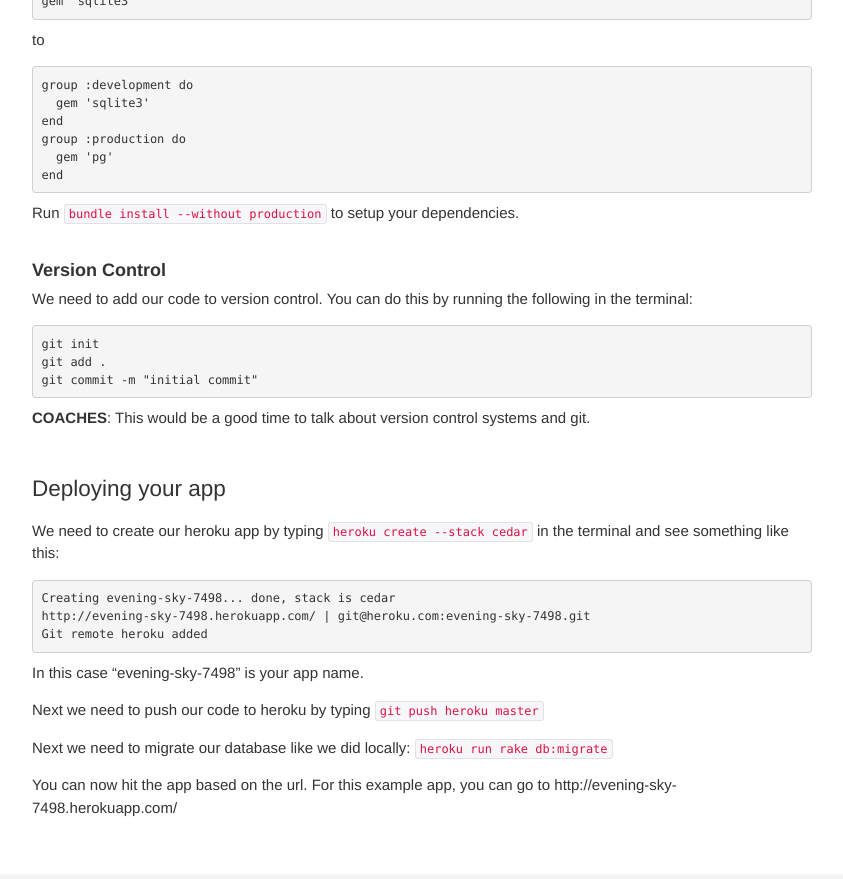
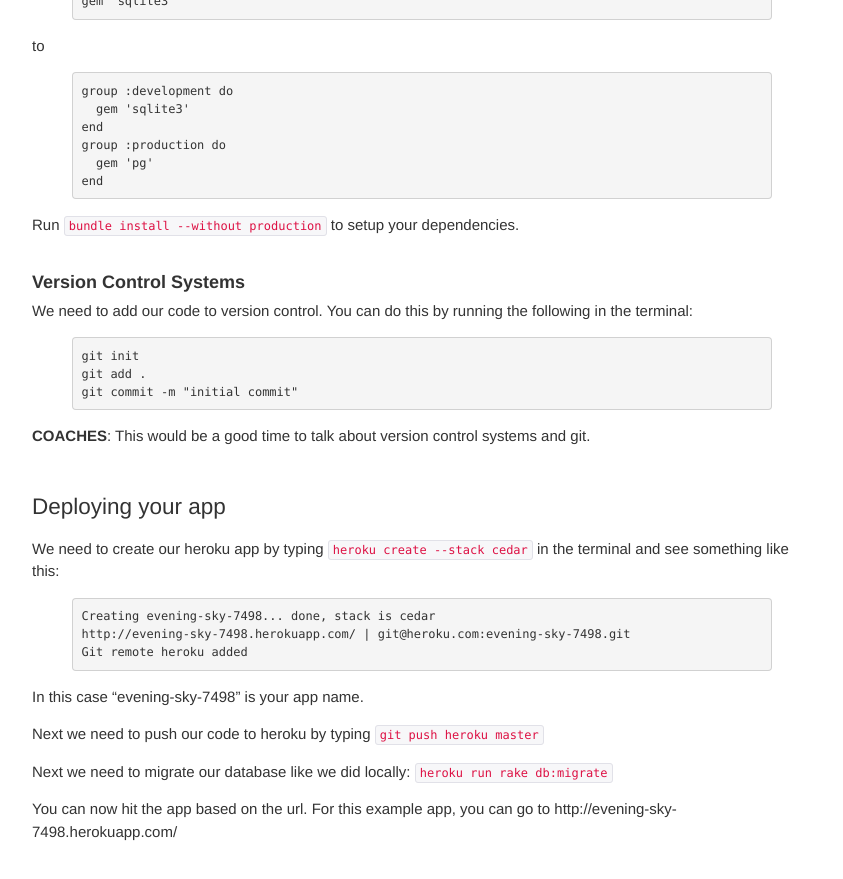
Before and after one commit to railsgirls/guides.railsgirls.com, a Jekyll site: the page built from _posts/2012-04-19-heroku.markdown, in a window 1280 px wide and 900 px high, scrolled down 485 px. Shown: the top 879 px of the window, without its empty margins (158-1001 px from the left). Built offline with Jekyll 4.4.1, drawn with Linux system fonts in a browser that asks for light colours; Markdown is read by kramdown in place of the engine named in the settings.

Commit message:
fix code blocks for heroku

````diff
--- a/_posts/2012-04-19-heroku.markdown
+++ b/_posts/2012-04-19-heroku.markdown
@@ -14,32 +14,32 @@
 
 First, we need to get our database to work on Heroku, which uses a different database. Please change the following in the Gemfile:
 
-```ruby
+{% highlight ruby %}
 gem 'sqlite3'
-```
+{% endhighlight %}
 
 to
 
-```ruby
+{% highlight ruby %}
 group :development do
   gem 'sqlite3'
 end
 group :production do
   gem 'pg'
 end
-```
+{% endhighlight %}
 
 Run `bundle install --without production` to setup your dependencies.
 
-#### Version Control
+#### Version Control Systems
 
 We need to add our code to version control. You can do this by running the following in the terminal:
 
-```
+{% highlight sh %}
 git init
 git add .
 git commit -m "initial commit"
-```
+{% endhighlight %}
 
 __COACHES__: This would be a good time to talk about version control systems and git.
 
@@ -48,11 +48,11 @@
 
 We need to create our heroku app by typing `heroku create --stack cedar` in the terminal and see something like this:
 
-```
+{% highlight sh %}
 Creating evening-sky-7498... done, stack is cedar
 http://evening-sky-7498.herokuapp.com/ | git@heroku.com:evening-sky-7498.git
 Git remote heroku added
-```
+{% endhighlight %}
 
 In this case "evening-sky-7498" is your app name.
 
````
